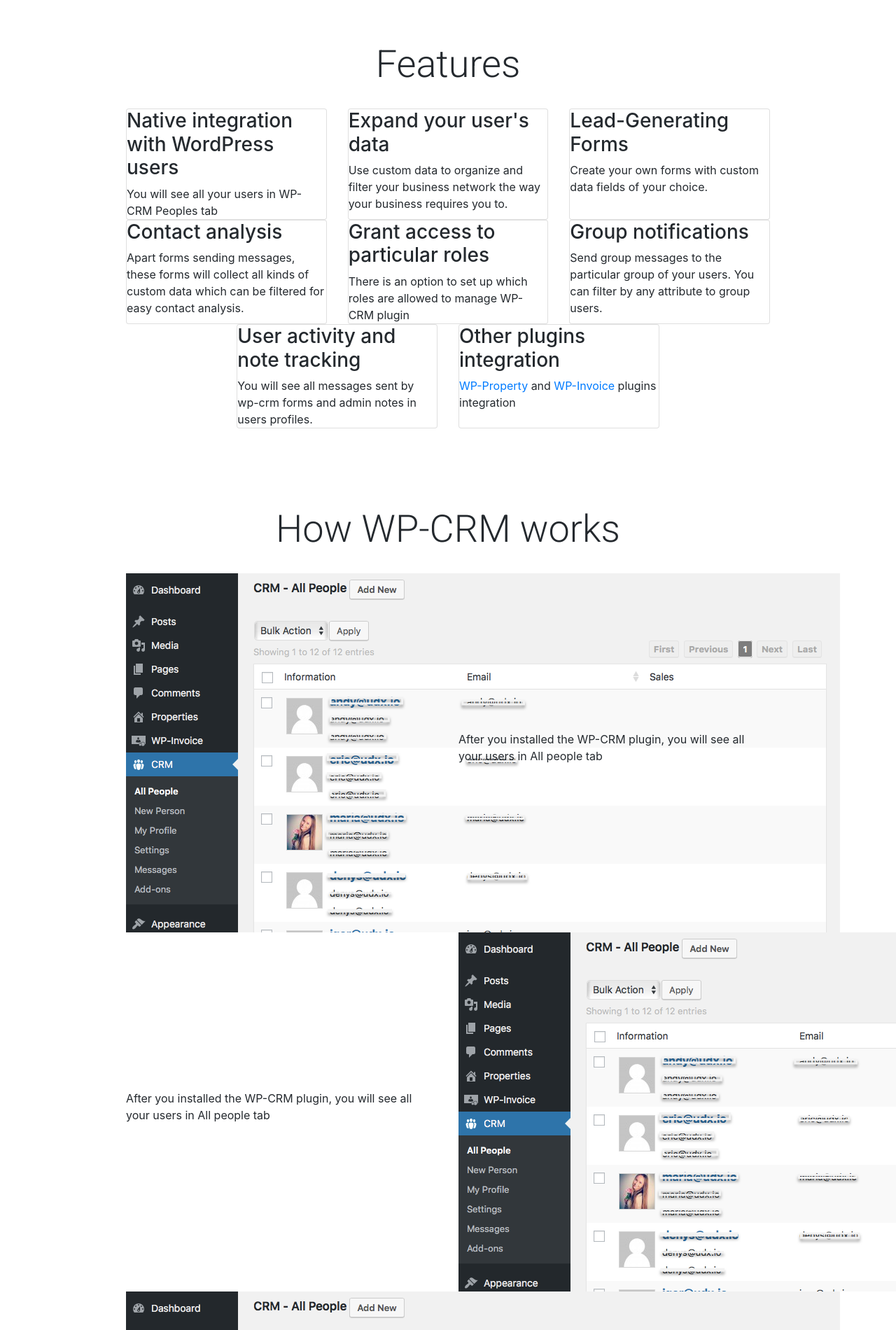
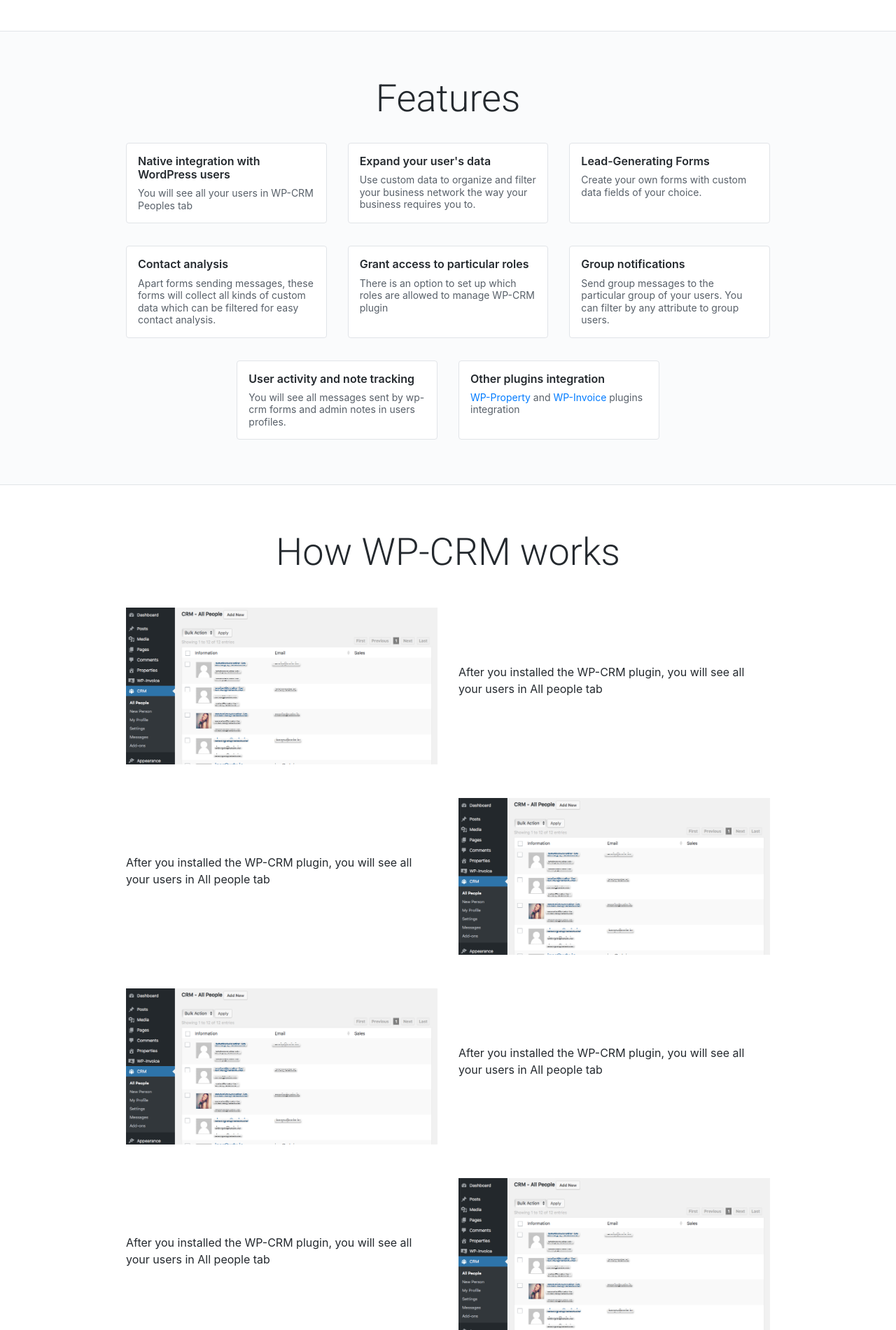
Before and after one commit to wp-crm/wp-crm.github.io, a Jekyll site: the page built from index.html, in a window 1280 px wide. Shown: the part 350-2250 px from the top of the page at 70% size. Built offline with Jekyll 4.4.1, drawn with Linux system fonts in a browser that asks for light colours; nearby versions of some CDN libraries.

Commit message:
Rebuild frontpage

```diff
--- a/assets/css/style.css
+++ b/assets/css/style.css
@@ -90,16 +90,26 @@
   opacity: 0.6;
 }
 
-.themes-section {
+.themes-section,
+.features-section {
   background-color: #fafbfc;
   border-top: 1px #e1e4e8 solid;
   padding: 3em 0 2em;
 }
 
-.addons-section {
+.addons-section,
+.improves-section {
   background-color: #FFF;
   border-top: 1px #e1e4e8 solid;
   padding: 3em 0 2em;
+}
+
+.container img {
+  max-width: 100%;
+}
+
+.improves-row {
+  padding: 1em 0 2em;
 }
 
 /* Front page */
@@ -268,7 +278,6 @@
 /* Product card */
 .products-section {
   margin-top: 1em;
-  margin-bottom: 3em;
 }
 
 .products-section .products-section-title {
@@ -286,7 +295,8 @@
   text-align: center;
 }
 
-.product-item {
+.product-item,
+.featured-item {
   margin-bottom: 2em;
 }
 
@@ -297,8 +307,11 @@
   height: inherit;
 }
 
-.product-item .product-content .product-image {
-
+.featured-item .product-content {
+  padding: 16px;
+  border: 1px #e1e4e8 solid;
+  position: relative;
+  height: inherit;
 }
 
 .product-item .product-content .product-image img {
@@ -313,8 +326,20 @@
   text-align: center;
 }
 
+.featured-item .product-content .product-title {
+  font-size: 16px;
+  font-weight: 600;
+  text-align: left;
+}
+
 .product-item .product-content .product-description {
   text-align: justify;
+}
+
+.featured-item .product-content .product-description {
+  line-height: 1.25;
+  color: #586069;
+  font-size: 14px;
 }
 
 .product-item .product-content .product-more {
@@ -379,8 +404,120 @@
   color: #24292e;
   font-size: 0.8em;
 }
+
 footer.footer p i.fa-wordpress {
   font-size: 18px;
 }
 
 /* Footer */
+
+/* Form */
+.hs-form {
+  position: relative;
+  font-family: 'Roboto', sans-serif !important;
+}
+
+.hs-form .hs_error_rollup {
+  position: absolute;
+  top: -20px;
+  left: 25%;
+}
+
+.hs-form div.hs_email.hs-form-field {
+  float: left;
+  width: 60%;
+}
+
+.hs-form label {
+  font-size: 16px !important;
+  font-weight: 600 !important;
+  font-family: 'Roboto', sans-serif !important;
+  margin-bottom: 8px !important;
+}
+
+.hs-form label .hs-form-required {
+  display: none !important;
+}
+
+.hs-form .input input.hs-input {
+  box-sizing: border-box;
+  width: 100%;
+  min-height: 34px;
+  padding: 6px 8px;
+  font-size: 14px;
+  line-height: 20px;
+  color: #24292e;
+  vertical-align: middle;
+  background-color: #fff;
+  border: 1px solid #d1d5da;
+  border-radius: 3px;
+  -moz-border-radius: 3px;
+  -webkit-border-radius: 3px;
+  outline: none;
+  box-shadow: inset 0 1px 2px rgba(27, 31, 35, 0.075);
+  -moz-box-shadow: inset 0 1px 2px rgba(27, 31, 35, 0.075);
+  -webkit-box-shadow: inset 0 1px 2px rgba(27, 31, 35, 0.075);
+  font-family: -apple-system, BlinkMacSystemFont, "Segoe UI", Helvetica, Arial, sans-serif, "Apple Color Emoji", "Segoe UI Emoji", "Segoe UI Symbol" !important;
+}
+
+.hs-form .input input.hs-input:focus {
+  border-color: #2188ff;
+  outline: none;
+  box-shadow: inset 0 1px 2px rgba(27, 31, 35, 0.075), 0 0 0 0.2em rgba(3, 102, 214, 0.3);
+  -moz-box-shadow: inset 0 1px 2px rgba(27, 31, 35, 0.075), 0 0 0 0.2em rgba(3, 102, 214, 0.3);
+  -webkit-box-shadow: inset 0 1px 2px rgba(27, 31, 35, 0.075), 0 0 0 0.2em rgba(3, 102, 214, 0.3);
+}
+
+.hs-form ul.hs-error-msgs {
+  margin-top: 5px;
+}
+
+.hs-form ul.hs-error-msgs label {
+  font-size: 14px !important;
+  font-weight: 300 !important;
+}
+
+.hs-form div.hs_submit {
+  float: left;
+  width: 30%;
+}
+
+.hs-form div.hs_submit .actions {
+  margin: 28px 0 0 0 !important;
+  padding: 0 0 0 15px !important;
+}
+
+.hs-form div.hs_submit .actions input.hs-button {
+  color: #24292e;
+  background-color: #eff3f6;
+  background-image: linear-gradient(-180deg, #fafbfc 0%, #eff3f6 90%);
+  position: relative;
+  display: inline-block;
+  padding: 6px 12px;
+  font-size: 14px;
+  font-weight: 600;
+  line-height: 20px;
+  white-space: nowrap;
+  width: 100%;
+  vertical-align: middle;
+  cursor: pointer;
+  user-select: none;
+  background-repeat: repeat-x;
+  background-position: -1px -1px;
+  background-size: 110% 110%;
+  border: 1px solid rgba(27, 31, 35, 0.2);
+  border-radius: 0.25em;
+  appearance: none;
+  font-family: -apple-system, BlinkMacSystemFont, "Segoe UI", Helvetica, Arial, sans-serif, "Apple Color Emoji", "Segoe UI Emoji", "Segoe UI Symbol" !important;
+  box-shadow: none !important;
+  text-shadow: none !important;
+}
+
+.hs-form div.hs_submit .actions input.hs-button:hover {
+  background-color: #e6ebf1;
+  background-image: linear-gradient(-180deg, #f0f3f6 0%, #e6ebf1 90%);
+  background-position: 0 -0.5em;
+  border-color: rgba(27, 31, 35, 0.35);
+}
+
+/* Form */
```
